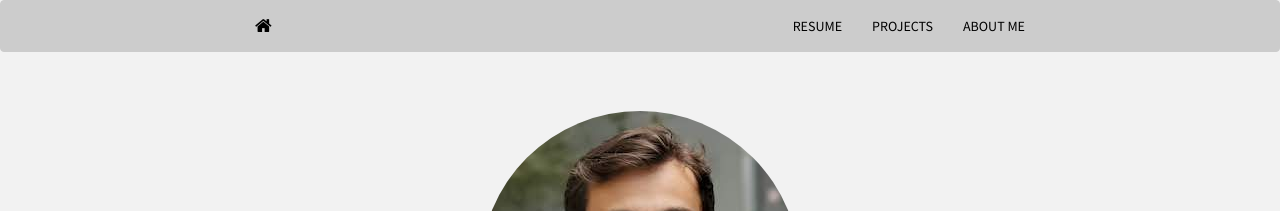
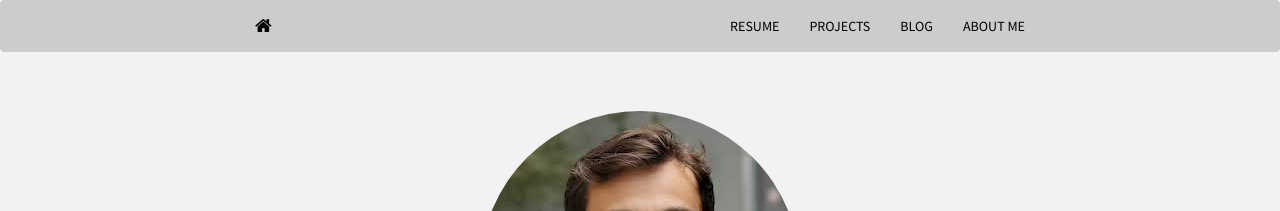
Before and after one commit to mrkaye97/mrkaye97.github.io, a Jekyll site: the page built from index.html, in a window 1280 px wide. Shown: the top 211 px of the page. Built offline with Jekyll 4.4.1, drawn with Linux system fonts in a browser that asks for light colours; nearby versions of some CDN libraries; the list of posts is cut into pages by our own code.

Commit message:
add blog button

```diff
--- a/_includes/header.html
+++ b/_includes/header.html
@@ -7,6 +7,7 @@
           <ul class="nav navbar-nav navbar-right">
             <li><a href="resume/Matthew_Kaye_Resume.pdf">RESUME</a></li>
             <li><a href="{{ site.baseurl }}projects.html">PROJECTS</a></li>
+            <li><a href="{{ site.baseurl }}blog/">BLOG</a></li>
 
             <li>  <div class="dropdown">
               <button class="dropbtn">ABOUT ME</button>
```
